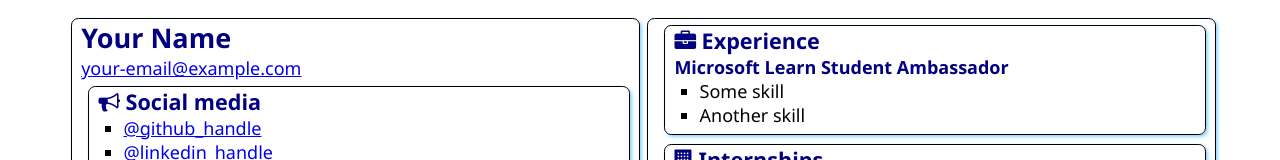
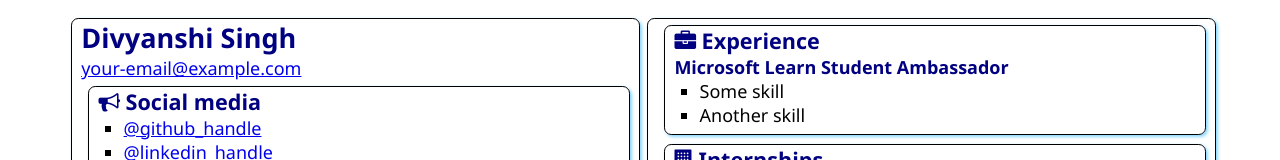
Before and after one commit to DivyanshiS1/SATechnicalOnboarding, a plain HTML site: page src/index.html in a window 1280 px wide. Shown: the top 160 px of the page. Drawn offline with Linux system fonts and the light colour scheme.

Commit message:
Update index.html
Added my name: Divyanshi Singh

```diff
--- a/src/index.html
+++ b/src/index.html
@@ -12,7 +12,7 @@
 <body>
     <main>
         <article class="box">
-            <h1>Your Name</h1>
+            <h1>Divyanshi Singh</h1>
             <div><a href="mailto:your.email@example.com">your-email@example.com</a></div>
 
             <section class="box">
```
